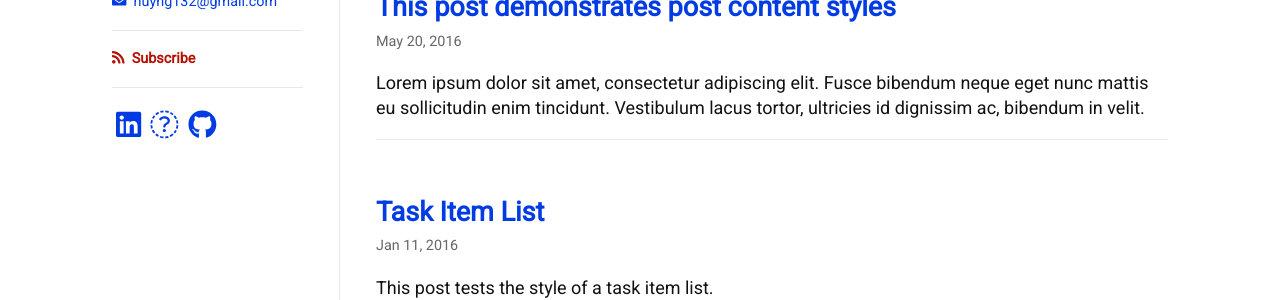
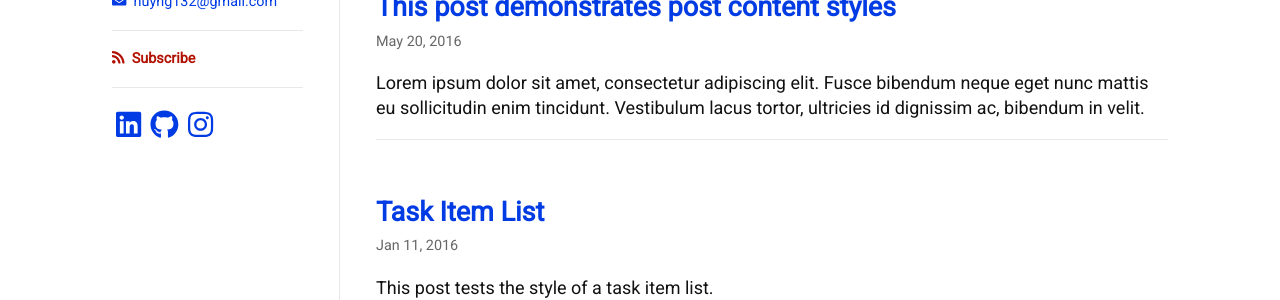
Before and after one commit to Norest73/Norest73.github.io, a Jekyll site: the page built from index.html, in a window 1280 px wide. Shown: the part 304-604 px from the top of the page. Built offline with Jekyll 4.4.1, drawn with Linux system fonts in a browser that asks for light colours; nearby versions of some CDN libraries; some web fonts are replaced; the list of posts is cut into pages by our own code.

Commit message:
Update social.yml

```diff
--- a/_data/social.yml
+++ b/_data/social.yml
@@ -1,9 +1,9 @@
 - title: Linkedin
   url: https://www.linkedin.com/in/joonhyung-park-3717121ab/
   icon: fab fa-linkedin
-- title: instagram
-  url: https://www.instagram.com/jh_6687
-  icon: fab fa-instagram-square
 - title: GitHub
   url: https://github.com/Norest73
   icon: fab fa-github
+- title: instagram
+  url: https://www.instagram.com/jh_6687
+  icon: fab fa-instagram
```
